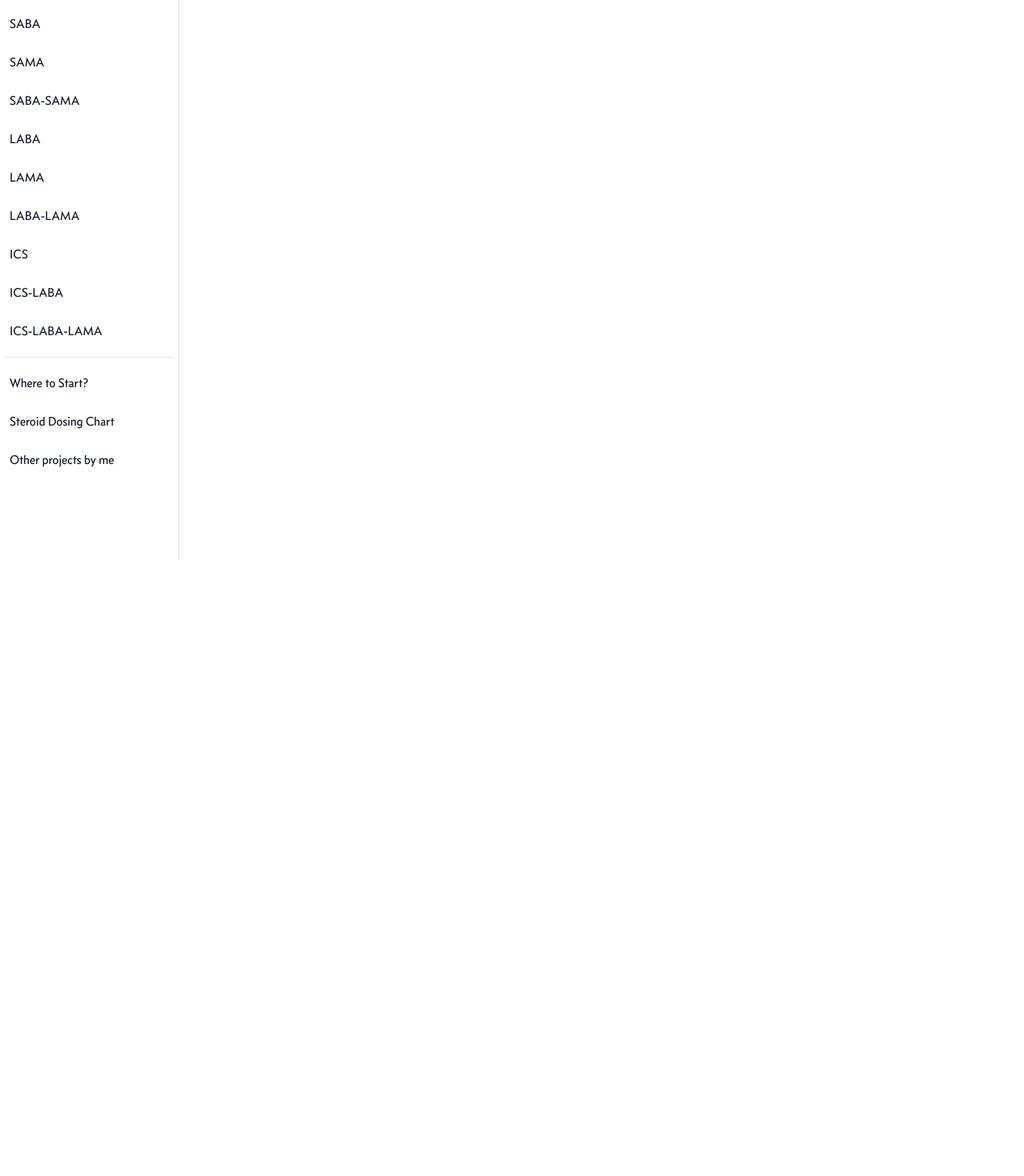
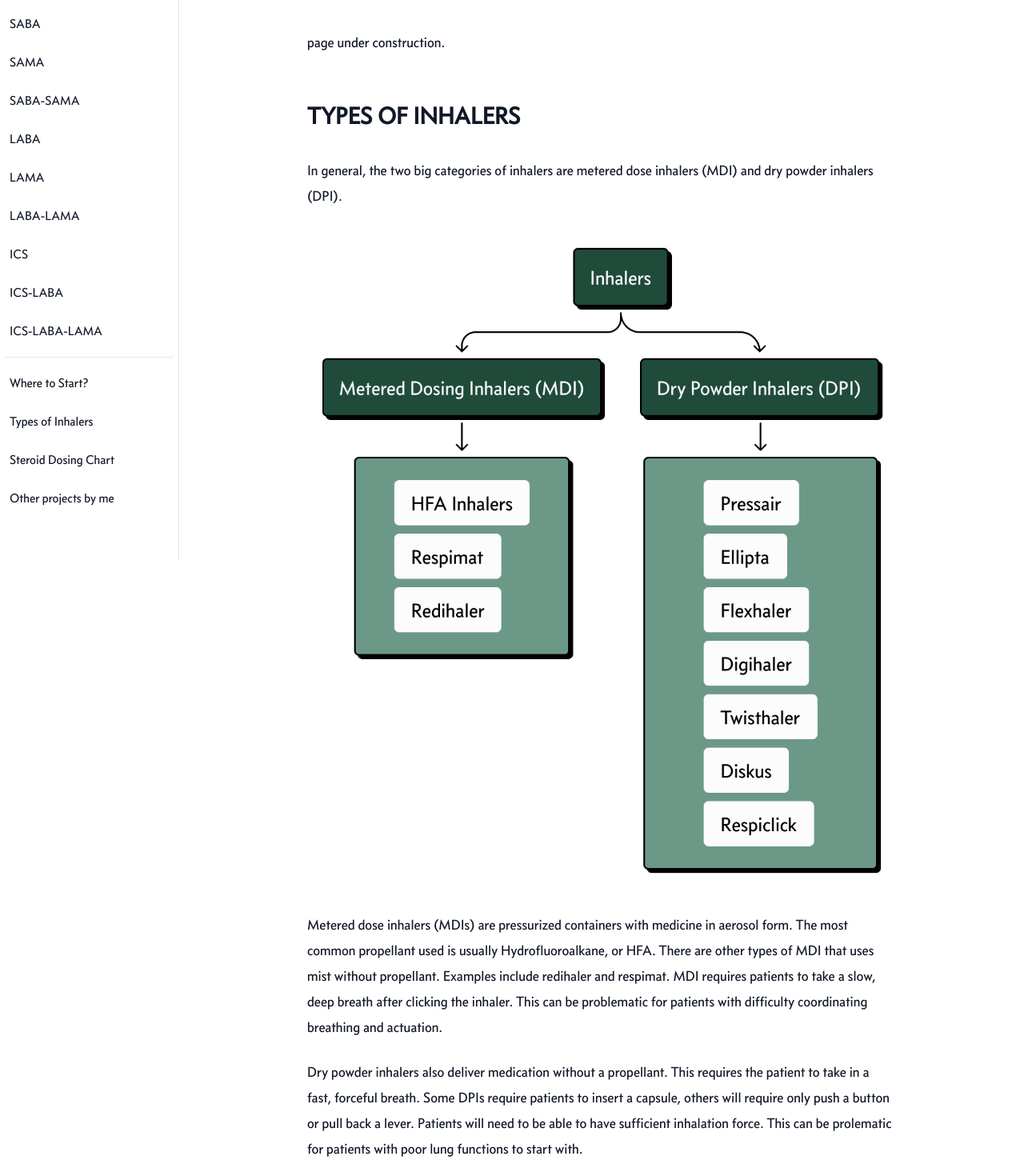
Before and after one commit to kangruixiang/acls, a SvelteKit app: page /types in a window 1280 px wide. Before the commit this address had no page. Shown: the part 100-1570 px from the top of the page at 80% size. Before the commit the page ends 800 px from the top, so only its background shows below. Built offline with nearby package versions, Linux system fonts and the light colour scheme.

Commit message:
added inhaler types

```diff
--- a/src/lib/components/Nav.svelte
+++ b/src/lib/components/Nav.svelte
@@ -38,6 +38,25 @@
 		{
 			name: 'ICS-LABA-LAMA',
 			url: '/icslabalama'
+		}
+	];
+
+	const navLinks = [
+		{
+			name: 'Where to Start?',
+			url: '/start'
+		},
+		{
+			name: 'Types of Inhalers',
+			url: '/types'
+		},
+		{
+			name: 'Steroid Dosing Chart',
+			url: '/dosing'
+		},
+		{
+			name: 'Other projects by me',
+			url: 'https://projects.krxiang.com'
 		}
 	];
 
@@ -88,28 +107,16 @@
 	{/each}
 
 	<div id="divider" class="mx-auto my-2 w-[95%] border-b dark:border-neutral-500" />
-	<a href="/start">
-		<div
-			class="mx-1 my-1 rounded-sm px-2 py-2 hover:bg-main-500 dark:hover:bg-neutral-500 dark:hover:text-gray-200"
-		>
-			Where to Start?
-		</div>
-	</a>
-	<a href="/dosing"
-		><div
-			class="mx-1 my-1 rounded-sm px-2 py-2 hover:bg-main-500 dark:hover:bg-neutral-500 dark:hover:text-gray-200"
-		>
-			Steroid Dosing Chart
-		</div></a
-	>
 
-	<a href="https://projects.krxiang.com"
-		><div
-			class="mx-1 my-1 rounded-sm px-2 py-2 hover:bg-main-500 dark:hover:bg-neutral-500 dark:hover:text-gray-200"
-		>
-			Other projects by me
-		</div></a
-	>
+	{#each navLinks as link}
+		<a href={link.url}>
+			<div
+				class="mx-1 my-1 rounded-sm px-2 py-2 hover:bg-main-500 dark:hover:bg-neutral-500 dark:hover:text-gray-200"
+			>
+				{link.name}
+			</div>
+		</a>
+	{/each}
 </div>
 
 <style>
--- a/src/routes/dosing/+page.svelte
+++ b/src/routes/dosing/+page.svelte
@@ -306,6 +306,11 @@
 					</tr>
 				{/each}
 			{/each}
+			<tr>
+				<td colspan="5" class="border-y-2 border-black px-2 py-2"
+					>DPI, dry powder inhaler; MDI, metered dosing inhaler; HFA, hydrofluoroalkane.</td
+				>
+			</tr>
 		</tbody>
 	</table>
 </div>
--- /dev/null
+++ b/src/routes/types/+page.svelte
@@ -0,0 +1,32 @@
+<script>
+	import { TopNav, Footer } from '$lib/components/index';
+</script>
+
+<TopNav />
+
+<div class="prose-lg mx-auto max-w-4xl p-8 dark:prose-invert md:p-20">
+	<p>page under construction.</p>
+	<h2>Types of Inhalers</h2>
+	<p>
+		In general, the two big categories of inhalers are metered dose inhalers (MDI) and dry powder
+		inhalers (DPI).
+	</p>
+	<img src="/inhalersLight.png" class="w-full" alt="" />
+	<p>
+		Metered dose inhalers (MDIs) are pressurized containers with medicine in aerosol form. The most
+		common propellant used is usually Hydrofluoroalkane, or HFA. There are other types of MDI that
+		uses mist without propellant. Examples include redihaler and respimat. MDI requires patients to
+		take a slow, deep breath after clicking the inhaler. This can be problematic for patients with
+		difficulty coordinating breathing and actuation.
+	</p>
+
+	<p>
+		Dry powder inhalers also deliver medication without a propellant. This requires the patient to
+		take in a fast, forceful breath. Some DPIs require patients to insert a capsule, others will
+		require only push a button or pull back a lever. Patients will need to be able to have
+		sufficient inhalation force. This can be prolematic for patients with poor lung functions to
+		start with.
+	</p>
+</div>
+
+<Footer />
```
Also changed, not shown: static/inhalersLight.png (added).
